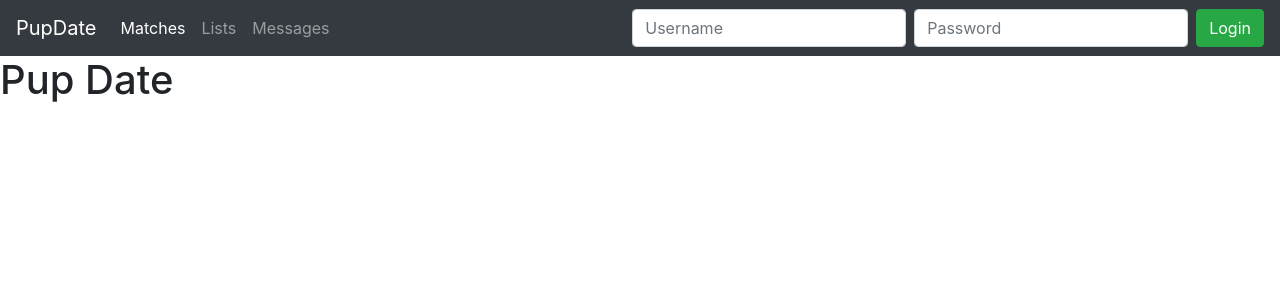
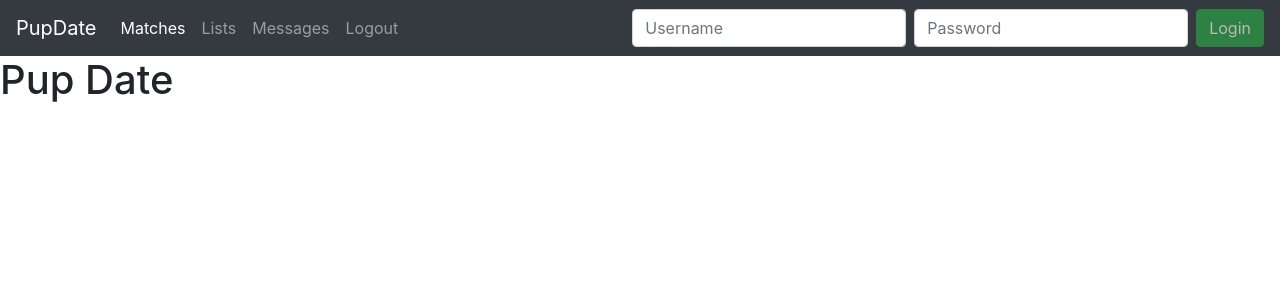
Before and after one commit to tsasselli/PupDate, an Angular app in the folder PupDate-SPA/: page / in a window 1280 px wide. Shown: the top 300 px of the page. Built offline with nearby package versions, Linux system fonts and the light colour scheme; no server answers.

Commit message:
added login and logout functionality to front end, added service for authmethods

```diff
--- /dev/null
+++ b/PupDate-SPA/src/app/_services/auth.service.ts
@@ -0,0 +1,24 @@
+import { HttpClient } from '@angular/common/http';
+import { Injectable } from '@angular/core';
+import { map } from 'rxjs/operators';
+
+@Injectable({
+  providedIn: 'root'
+})
+export class AuthService {
+
+  baseUrl: string = "http://localhost:5000/api/auth/"
+
+  constructor(private http: HttpClient) { }
+
+  login(model: any) {
+    return this.http.post(this.baseUrl + "login", model)
+      .pipe(
+        map((response: any) => {
+          const user = response;
+          if (user) {
+            localStorage.setItem('token', user.token);
+          }
+        }));
+  }
+}
--- a/PupDate-SPA/src/app/nav-bar/nav-bar.component.html
+++ b/PupDate-SPA/src/app/nav-bar/nav-bar.component.html
@@ -11,11 +11,24 @@
       <li class="nav-item">
         <a class="nav-link" href="#">Messages</a>
       </li>
+      <li class="nav-item">
+        <a class="nav-link" (click)="logout()">Logout</a>
+      </li>
     </ul>
 
-    <form class="form-inline my-2 my-lg-0">
-      <input class="form-control mr-sm-2" type="text" placeholder="Username">
-      <input class="form-control mr-sm-2" type="password" placeholder="Password">
-      <button class="btn btn-success my-2 my-sm-0" type="submit">Login</button>
+    <div *ngIf="loggedIn()" class="nav-item dropdown">
+      <a class="nav-link dropdown-toggle text-light">Welcome User</a>
+
+      <div class="dropdown-menu">
+        <a class="dropdown-item" href="#"><i class="fa fa-user"></i> Edit Profile</a>
+        <div class="dropdown-divider"></div>
+        <a class="dropdown-item" href="#"><i class="fa fa-sign-out"></i> Log Out</a>
+      </div>
+    </div>
+
+    <form *ngIf="!loggedIn()" #loginForm="ngForm" class="form-inline my-2 my-lg-0" (ngSubmit)="login()">
+      <input class="form-control mr-sm-2" type="text" placeholder="Username" name="username" required [(ngModel)]="model.username">
+      <input class="form-control mr-sm-2" type="password" placeholder="Password" name="password" required [(ngModel)]="model.password">
+      <button class="btn btn-success my-2 my-sm-0" type="submit" [disabled]="!loginForm.valid" >Login</button>
     </form>
 </nav>
--- a/PupDate-SPA/src/app/nav-bar/nav-bar.component.ts
+++ b/PupDate-SPA/src/app/nav-bar/nav-bar.component.ts
@@ -1,3 +1,4 @@
+import { AuthService } from './../_services/auth.service';
 import { Component, OnInit } from '@angular/core';
 
 @Component({
@@ -7,9 +8,29 @@ import { Component, OnInit } from '@angular/core';
 })
 export class NavBarComponent implements OnInit {
 
-  constructor() { }
+  model: any = {};
+
+  constructor(private authService: AuthService) { }
 
   ngOnInit() {
+
   }
 
+  login() {
+    this.authService.login(this.model).subscribe(next => {
+      console.log("logged in successfully")
+    }, error => {
+      console.log("Failed to login");
+    });
+  }
+
+  loggedIn() {
+    const token = localStorage.getItem('token');
+    return !!token; // returns a true or false value.. shorthand if statement
+  }
+
+  logout() {
+    localStorage.removeItem('token');
+    console.log('Logged Out');
+  }
 }
```
Also changed, not shown: PupDate-SPA/src/app/app.module.ts (+6 -1 lines), 1 other file (tests, documents, lock files or other folders).
